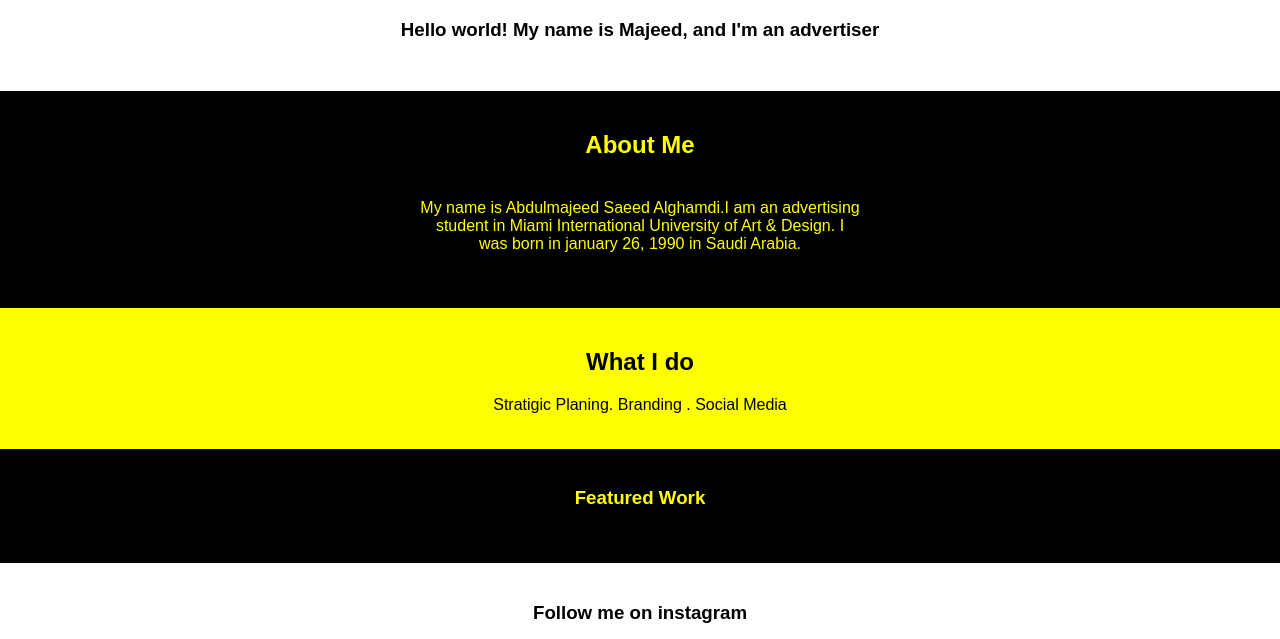
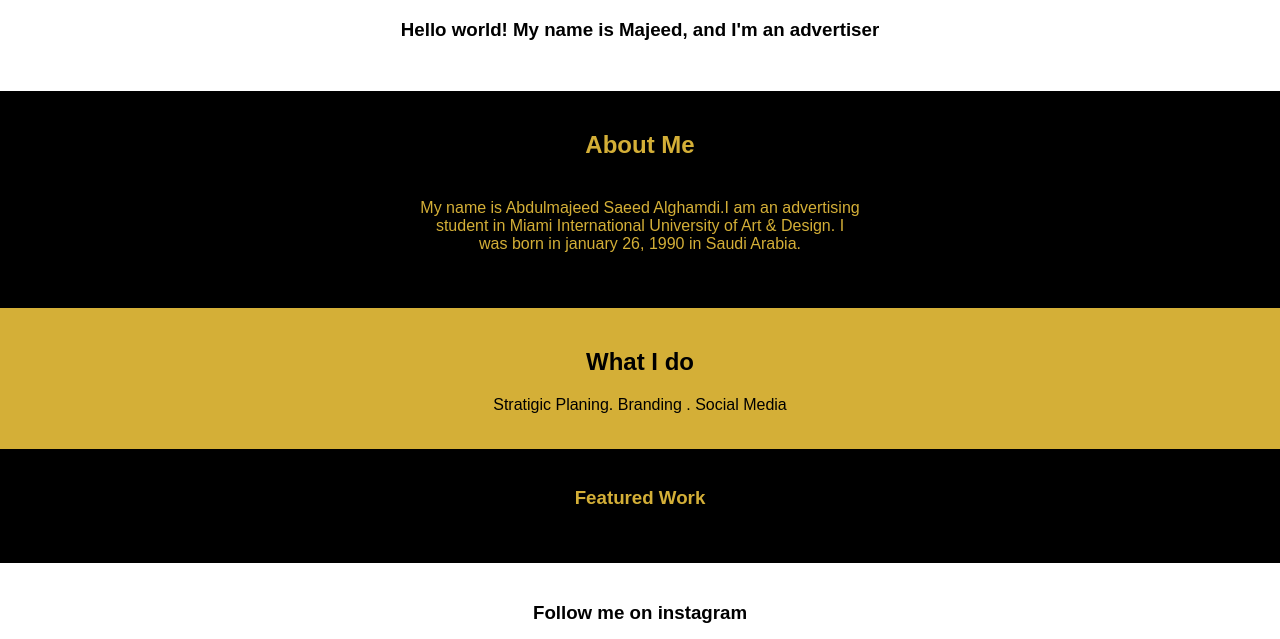
Before and after one commit to Majeedg619/majeedg619.github.io, a plain HTML site: page index.html in a window 1280 px wide. Shown: the part 572-1211 px from the top of the page. Drawn offline with Linux system fonts and the light colour scheme.

Commit message:
Update index.html

```diff
--- a/index.html
+++ b/index.html
@@ -26,7 +26,7 @@ a{
   }
 #about-me{
   	background-color: black;
-  	color: yellow;
+  	color: #D4AF37;
   	padding: 20px;
   	margin-top: 50px;
 
@@ -38,7 +38,7 @@ a{
   	padding-bottom: 35;
 }
 #what-i-do {
-  	background-color: yellow;
+  	background-color: #D4AF37;
   	color:black;
   	padding-top: 20;
   	padding-bottom: 35;
@@ -50,7 +50,7 @@ a{
 }
 #featured-work {
   	background-color:black ;
-  	color:yellow;
+  	color:#D4AF37;
   	padding-top: 20;
   	padding-bottom: 35;
 
```
